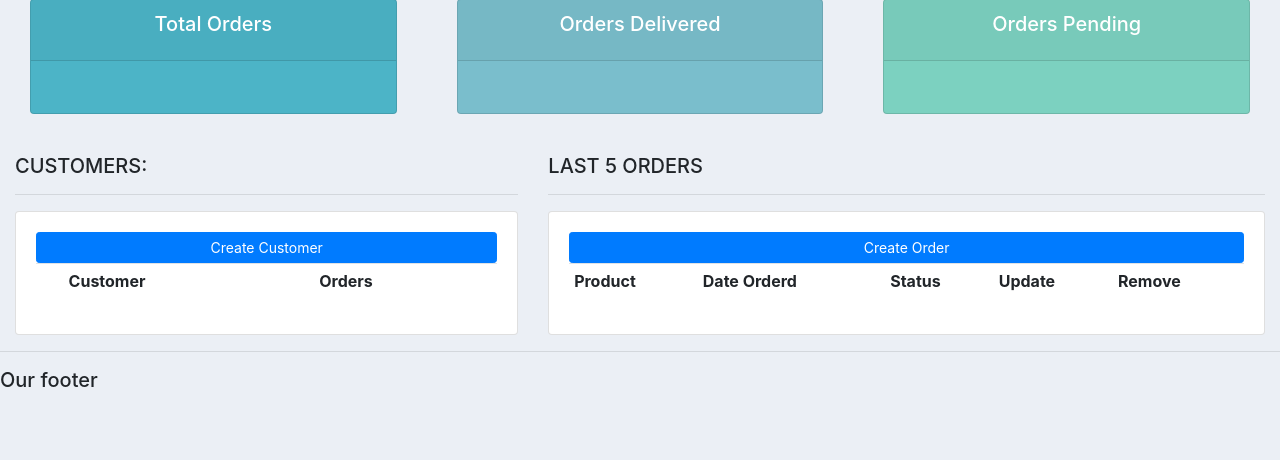
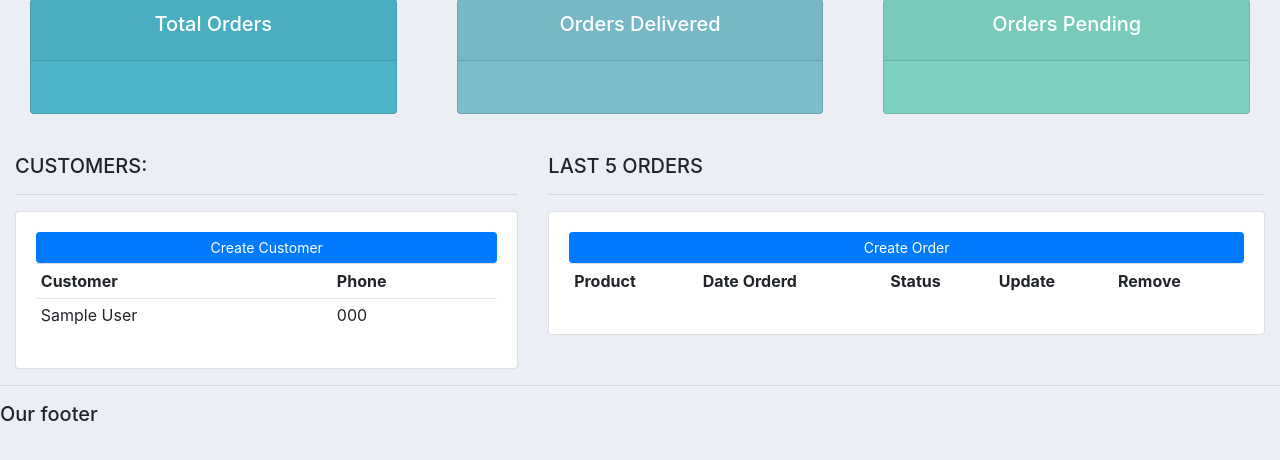
Before and after one commit to AngelD-F/mysite, a Django app: page / in a window 1280 px wide. Shown: the part 105-565 px from the top of the page. Run offline with Django 4.2, Linux system fonts and the light colour scheme; tables that the repository leaves empty hold one stand-in row (values such as "Sample post"); lists and menus that the app fills with data are empty; some libraries are stand-ins or nearby versions.

Commit message:
updating dasboard template

```diff
--- a/accounts/templates/accounts/dashboard.html
+++ b/accounts/templates/accounts/dashboard.html
@@ -14,11 +14,16 @@
 			<a class="btn btn-primary  btn-sm btn-block" href="">Create Customer</a>
 			<table class="table table-sm">
 				<tr>
-					<th></th>
 					<th>Customer</th>
-					<th>Orders</th>
+					<th>Phone</th>
 				</tr>
 
+				{% for customer in customers %}
+				<tr>
+					<td>{{customer.name}}</td>
+					<td>{{customer.phone}}</td>
+				</tr>
+				{% endfor %}
 			</table>
 		</div>
 	</div>
@@ -37,6 +42,8 @@
 					<th>Remove</th>
 				</tr>
 
+
+
 			</table>
 		</div>
 	</div>
--- a/accounts/views.py
+++ b/accounts/views.py
@@ -1,14 +1,19 @@
 from django.shortcuts import render
 from django.http import HttpResponse
 
-from .models import *
+from . import models as mdl
 # Create your views here.
 
 def home(request):
-    return render(request, 'accounts/dashboard.html')
+    orders = mdl.order.objects.all()
+    customers = mdl.customer.objects.all()
+
+    ctx = {'orders': orders, 'customers': customers}
+
+    return render(request, 'accounts/dashboard.html', ctx)
 
 def products(request):
-    products = product.objects.all()
+    products = mdl.product.objects.all()
     return render(request, 'accounts/products.html', {'products': products})
 
 def customer(request):
```
